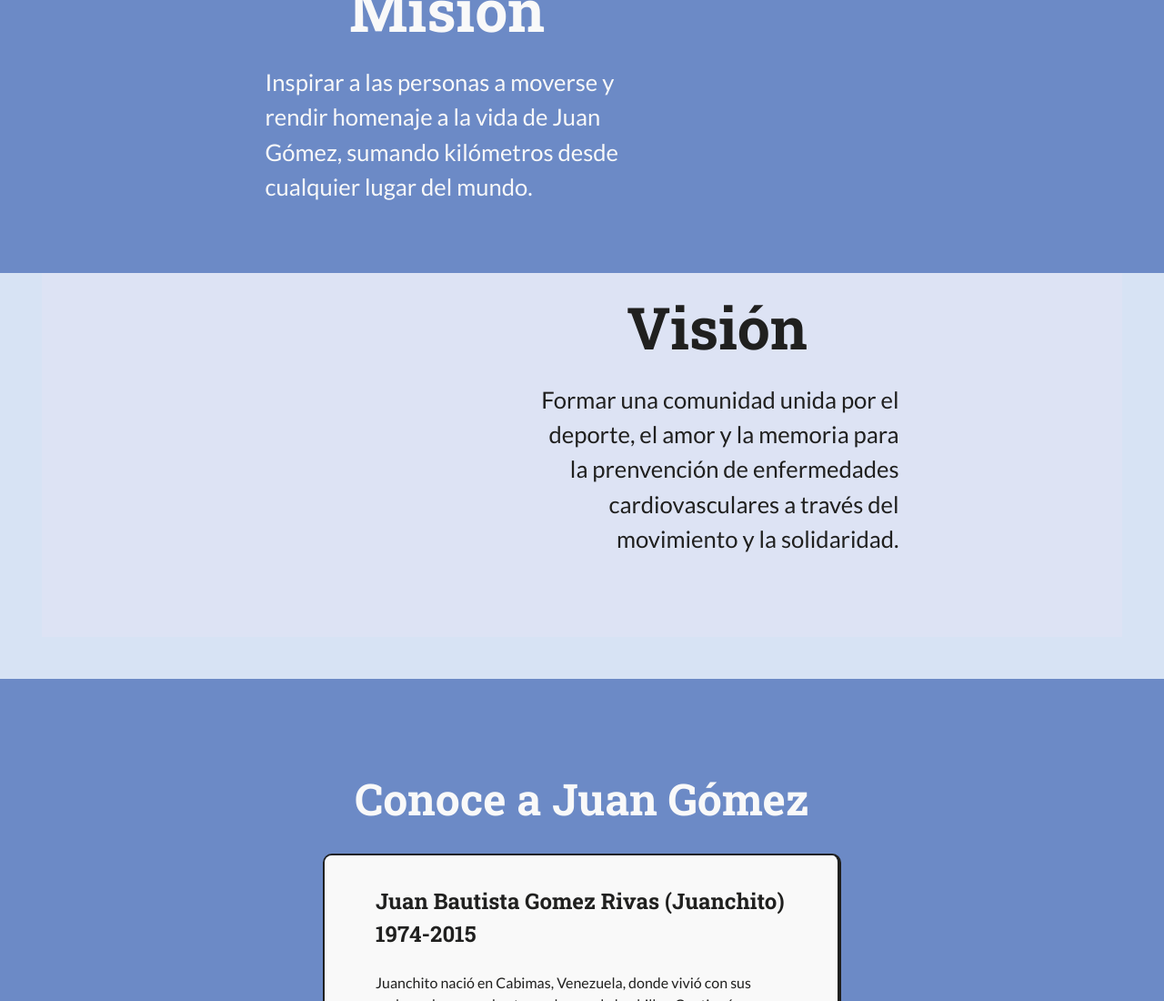
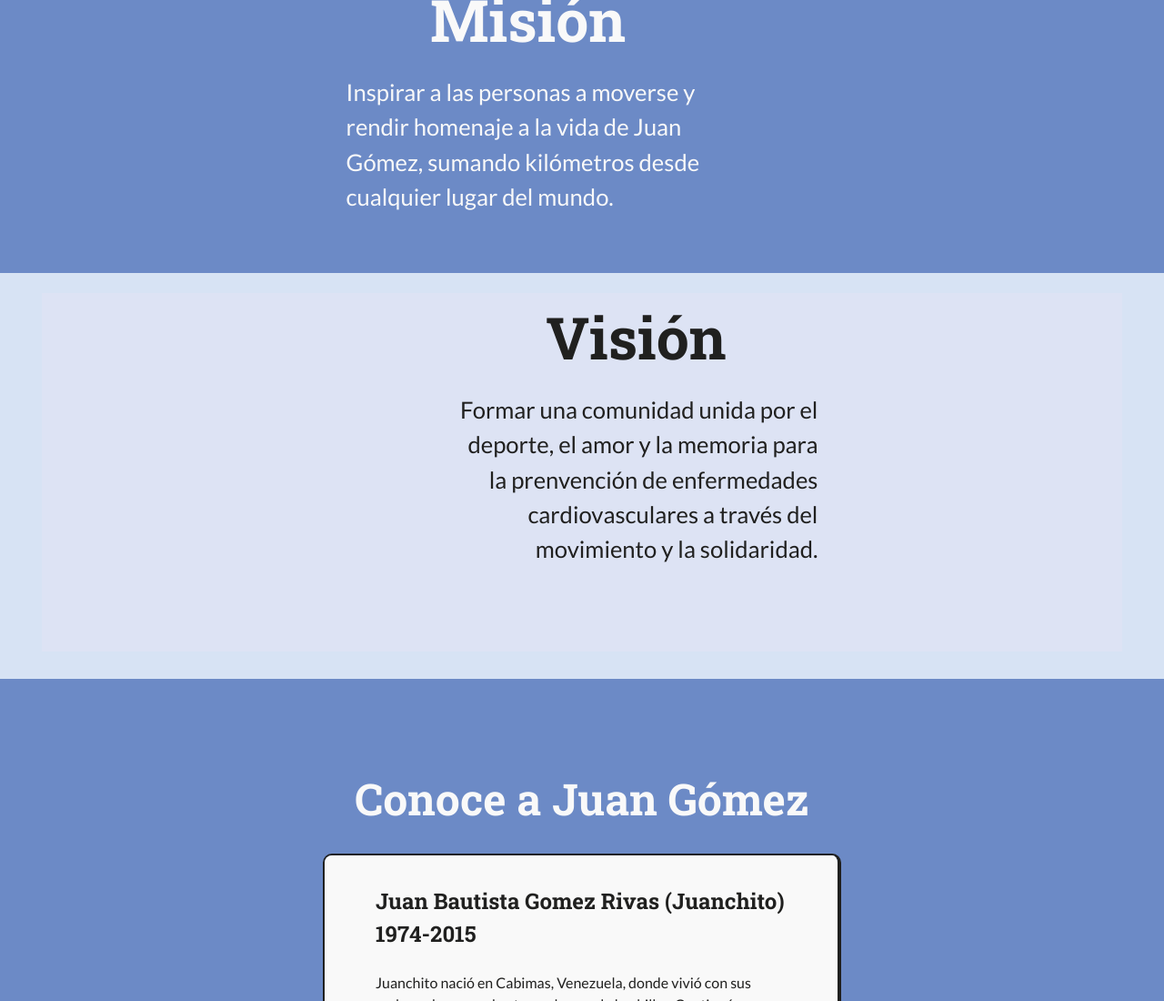
Before and after one commit to davidpaz06/jg-blog, a React (Vite) app: page / in a window 1280 px wide. Shown: the part 1025-2125 px from the top of the page at 91% size. Built offline with nearby package versions, Linux system fonts and the light colour scheme; a web font is replaced by a local one.

Commit message:
increase width of m-container and v-text, add padding to m-title, and adjust margin for v-container

```diff
--- a/src/views/MVSection/MVSection.css
+++ b/src/views/MVSection/MVSection.css
@@ -67,7 +67,7 @@
   justify-content: center;
   align-items: center;
 
-  width: 75%;
+  width: 90%;
 }
 
 .m-photo {
@@ -82,6 +82,7 @@
 .m-title {
   color: #f9f9f9;
   text-align: left;
+  padding: 0 5em;
 }
 
 .m-description {
@@ -92,6 +93,7 @@
 .v-container {
   background-color: #dde3f4;
   align-self: flex-end;
+  margin-bottom: -2.8em;
   flex: 1;
 
   width: 100%;
@@ -103,9 +105,8 @@
   justify-content: center;
   align-items: center;
   justify-self: flex-end;
-  margin-top: 0.7em;
 
-  width: 75%;
+  width: 90%;
 }
 
 .v-title {
```
